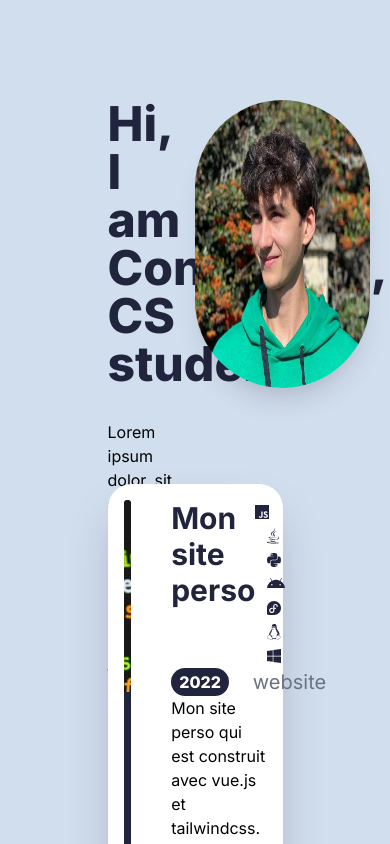
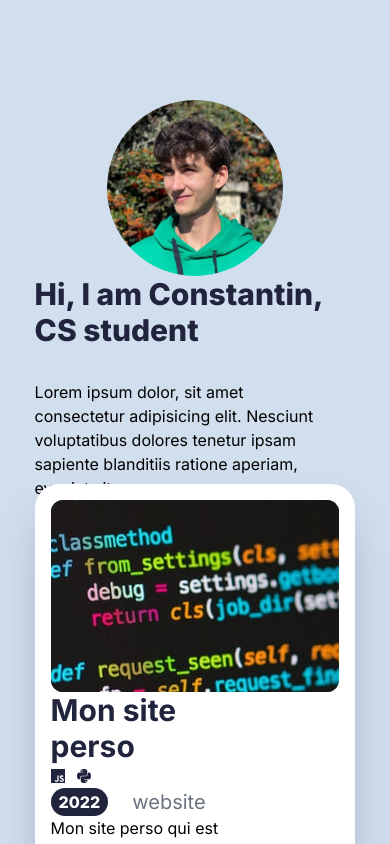
Before and after one commit to Constantin-Hentgen/Portfolio, a Vue app: page / in a window 390 px wide. Shown: the top 844 px of the page. Built offline with nearby package versions, Linux system fonts and the light colour scheme.

Commit message:
footer fixed + tech pickable

```diff
--- a/src/components/Card.vue
+++ b/src/components/Card.vue
@@ -1,20 +1,29 @@
 <template>
-	<div class="w-1/2 flex bg-white rounded-3xl p-4 shadow-2xl cursor-pointer hover:to-blue-500">
-		<div class="w-1/3 bg-myBlue-900 rounded-xl mr-10 overflow-hidden object-fill">
+	<div class="
+		w-11/12 flex
+		bg-white
+		rounded-3xl
+		select-none
+		p-4
+		shadow-2xl
+		cursor-pointer
+		hover:to-blue-500
+		flex-col
+
+		md:flex-row
+		md:w-2/3
+		xl:w-1/2
+	">
+
+		<div class="w-full md:w-1/3 bg-myBlue-900 rounded-xl mr-10 overflow-hidden object-fill">
 			<img class="object-none h-48 w-full" src= "../assets/coding.jpeg" alt="project's thumbnail">
 		</div>
 
 		<div class="w-2/3 flex justify-evenly flex-col">
-			<div class="flex justify-between">
+			<div class="flex-col xl:flex-row flex justify-between">
 				<h1 class="text-myBlue-900 font-bold text-3xl"> {{ title }} </h1>
 				<div class="space-x-3">
-					<fa v-if="test" :icon='["fab", "js" ]' size="2xl" color="#21243D"/>
-					<fa v-if="test" :icon='["fab", "java" ]' size="2xl" color="#21243D"/>
-					<fa v-if="test" :icon='["fab", "python" ]' size="2xl" color="#21243D"/>
-					<fa v-if="test" :icon='["fab", "android" ]' size="2xl" color="#21243D"/>
-					<fa v-if="test" :icon='["fab", "fedora" ]' size="2xl" color="#21243D"/>
-					<fa v-if="test" :icon='["fab", "linux" ]' size="2xl" color="#21243D"/>
-					<fa v-if="test" :icon='["fab", "windows" ]' size="2xl" color="#21243D"/>
+					<fa v-for="(tech, index) in techs" :key="index" :icon='["fab", tech ]' size="2xl" color="#21243D"/>
 				</div>
 			</div>
 
@@ -31,7 +40,7 @@
 export default {
   name: 'Card',
   props: {
-		tech: Boolean,
+		techs: Array,
     title: String,
 		content: String,
 		year: String,
--- a/src/components/Footer.vue
+++ b/src/components/Footer.vue
@@ -1,5 +1,5 @@
 <template>
-	<footer class="m-auto mt-40 flex justify-evenly w-1/2 h-72">
+	<footer class="mx-auto mt-24 flex justify-evenly w-1/2">
 		<p> {{ language }} </p>
 		<p> {{ license }} </p>
 		<p> made with <fa icon="heart" size="l" /> with <fa :icon='["fab","vuejs"]' size="l"/> </p>
--- a/src/components/Header.vue
+++ b/src/components/Header.vue
@@ -1,15 +1,26 @@
 <template>
-	<header class="m-auto mt-20 flex justify-evenly w-1/2 h-72">
-		<div class="flex-row w-1/2 h-full space-y-8">
-			<h1 class="text-5xl text-myBlue-900 font-extrabold">Hi, I am Constantin, CS student</h1>
-			<p>Lorem ipsum dolor, sit amet consectetur adipisicing elit. Nesciunt voluptatibus dolores tenetur ipsam sapiente blanditiis ratione aperiam, eveniet sit. Eius quam quos amet tenetur similique deserunt dolores tempora maxime iste.</p>
+	<header class="
+		m-auto
+		mt-20
+		flex
+		flex-col
+		md:flex-row-reverse
+		justify-evenly
+		w-11/12
+		md:w-1/2
+		h-72
+	">
+		<img class="w-44 h-44 md:w-60 md:h-60 rounded-full m-auto" src="../assets/pp.jpeg" alt="picture of the webmaster">
+
+		<div class="flex-row w-11/12 md:w-1/2 h-full space-y-8">
+			<h1 class="text-3xl md:text-5xl text-myBlue-900 font-extrabold">Hi, I am Constantin, CS student</h1>
+			<p>Lorem ipsum dolor, sit amet consectetur adipisicing elit. Nesciunt voluptatibus dolores tenetur ipsam sapiente blanditiis ratione aperiam, eveniet sit.</p>
 
 			<div class="w-full grid place-items-center">
 				<a class="bg-myBlue-900 text-white text-xl p-2 rounded-md font-bold" href= "http://duckduckgo.com" >Download Resume</a>
 			</div>
 		</div>
 
-		<img class="rounded-full shadow-xl aspect-square" src="../assets/pp.jpeg" alt="picture of the webmaster">
 	</header>
 </template>
 
--- a/src/views/Home.vue
+++ b/src/views/Home.vue
@@ -7,6 +7,7 @@
 			:year="project.year"
 			:subtitle="project.subtitle"
 			:content="project.content"
+			:techs="project.techs"
 		/>
 	</main>
 
@@ -36,28 +37,28 @@ export default {
 					subtitle: "website",
 					year: "2022",
 					content: "Mon site perso qui est construit avec vue.js et tailwindcss. Regroupe tous les projets terminés que j'ai pu faire ces dernières années",
-					tech: true,
+					techs:["js","python"]
 				},
 				{
 					title: "Citadelles",
 					subtitle: "Un jeu en java",
 					year: "2021",
 					content: "Amet minim mollit non deserunt ullamco est sit aliqua dolor do amet sint. Velit officia consequat duis enim velit mollit. Exercitation veniam consequat sunt nostrud amet.",
-					tech: true,
+					techs:["java","android"]
 				},
 				{
 					title: "Clavier bépo",
 					subtitle: "Une configuration clavier optimisée",
 					year: "2020",
 					content: "Amet minim mollit non deserunt ullamco est sit aliqua dolor do amet sint. Velit officia consequat duis enim velit mollit. Exercitation veniam consequat sunt nostrud amet.",
-					tech: true,
+					techs:["fedora","linux"]
 				},
 				{
 					title: "Prime Explo",
 					subtitle: "Recherche de nombres premiers",
 					year: "2019",
 					content: "Amet minim mollit non deserunt ullamco est sit aliqua dolor do amet sint. Velit officia consequat duis enim velit mollit. Exercitation veniam consequat sunt nostrud amet.",
-					tech: true,
+					techs:["js","windows"]
 				}
 			]
 		}
```
